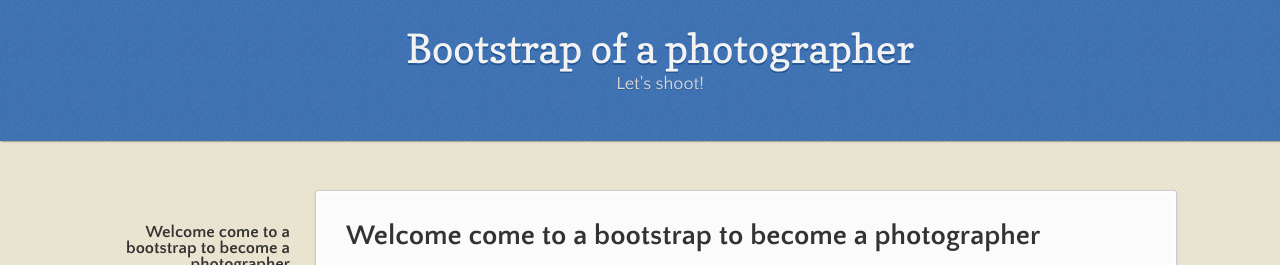
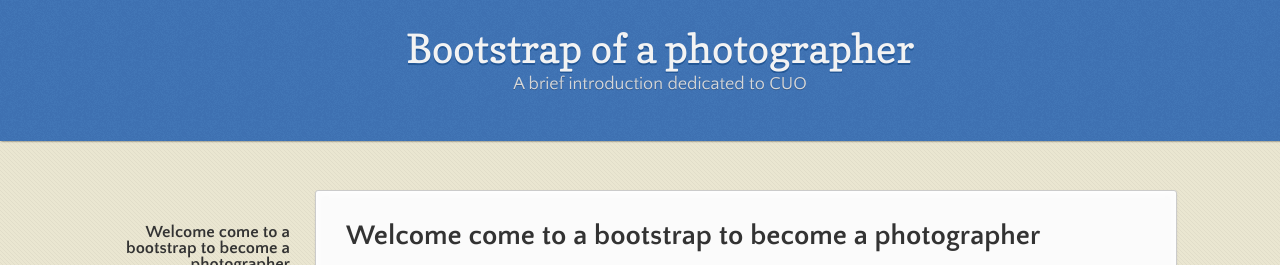
Before and after one commit to zhenxu92/BootstrapOfPhotographer, a Jekyll site: the page built from index.md, in a window 1280 px wide. Shown: the top 265 px of the page. Built offline with Jekyll 4.4.1, drawn with Linux system fonts in a browser that asks for light colours; our own code applies the rules of GitHub Pages for plain Markdown files.

Commit message:
Update _config.yml

```diff
--- a/_config.yml
+++ b/_config.yml
@@ -1,5 +1,5 @@
 title: Bootstrap of a photographer
-description: Let's shoot!
+description: A brief introduction dedicated to CUO
 show_downloads: true
 google_analytics:
 theme: jekyll-theme-leap-day
```
